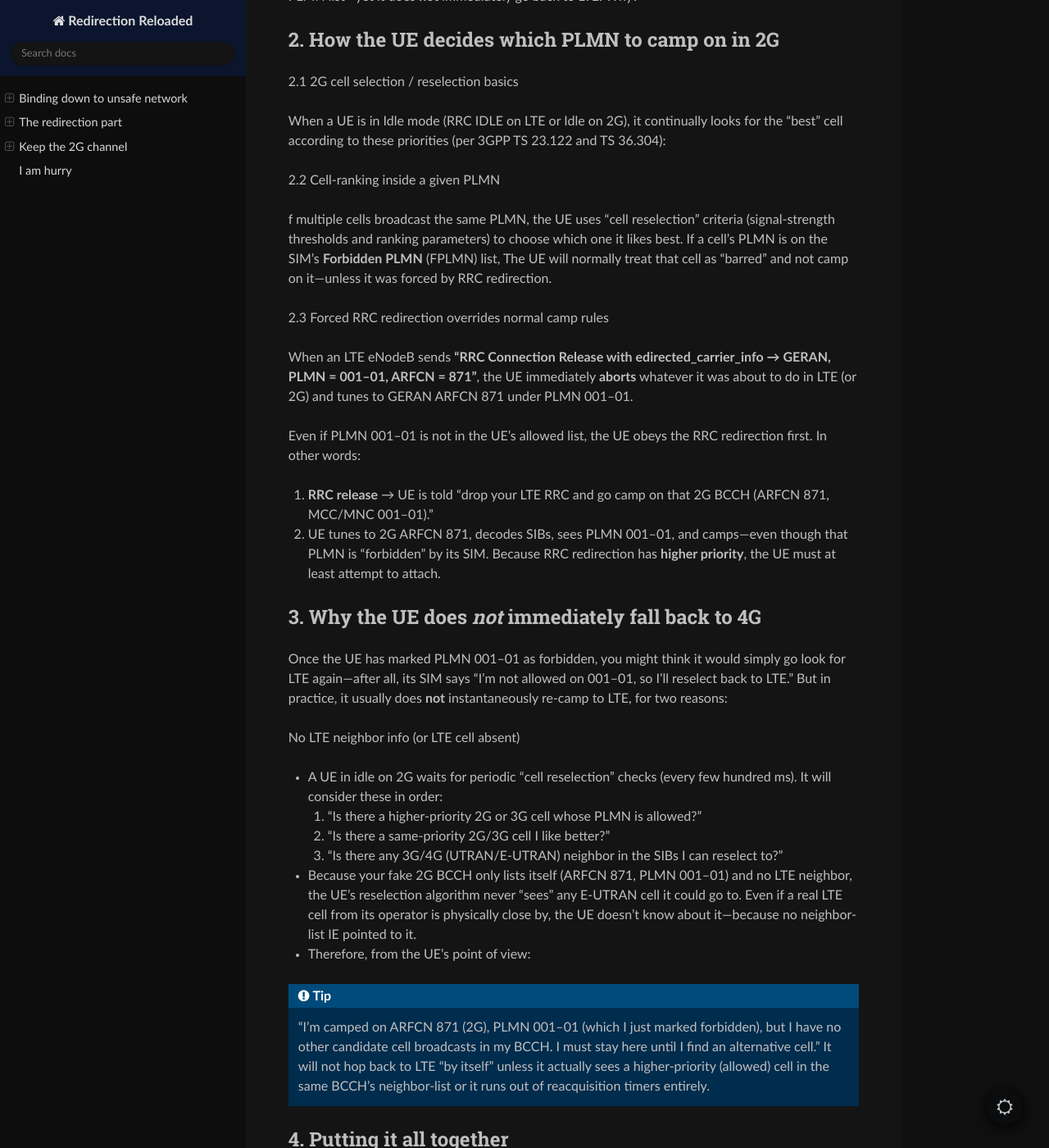
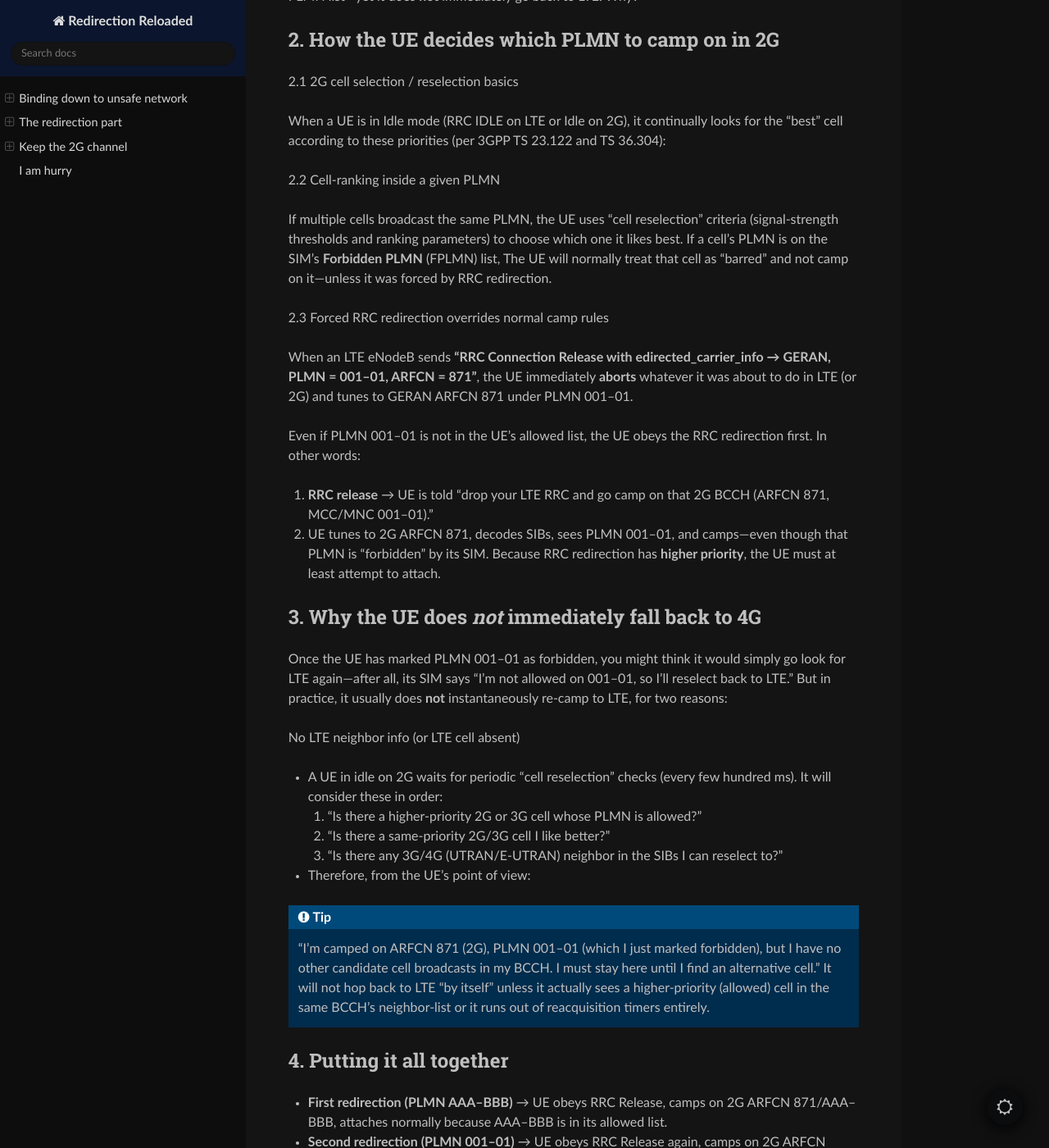
Before and after one commit to bbaranoff/binding-down-to-gsm, a Sphinx documentation site: the page built from docs/index.rst, in a window 1280 px wide and 1400 px high, scrolled down 4550 px. Shown: the whole window at 82% size. Built offline with Sphinx 7.4.7 and the Read the Docs theme 3.1.0, drawn with Linux system fonts in a browser that asks for light colours.

Commit message:
Update index.rst

```diff
--- a/docs/index.rst
+++ b/docs/index.rst
@@ -290,12 +290,6 @@ No LTE neighbor info (or LTE cell absent)
    2. “Is there a same‐priority 2G/3G cell I like better?”
    3. “Is there any 3G/4G (UTRAN/E-UTRAN) neighbor in the SIBs I can
       reselect to?”
-
--  Because your fake 2G BCCH only lists itself (ARFCN 871, PLMN 001–01)
-   and no LTE neighbor, the UE’s reselection algorithm never “sees” any
-   E-UTRAN cell it could go to. Even if a real LTE cell from its
-   operator is physically close by, the UE doesn’t know about it—because
-   no neighbor‐list IE pointed to it.
 
 -  Therefore, from the UE’s point of view:
 
```
Also changed, not shown: other parts of docs/index.rst (+1 -1 lines).
